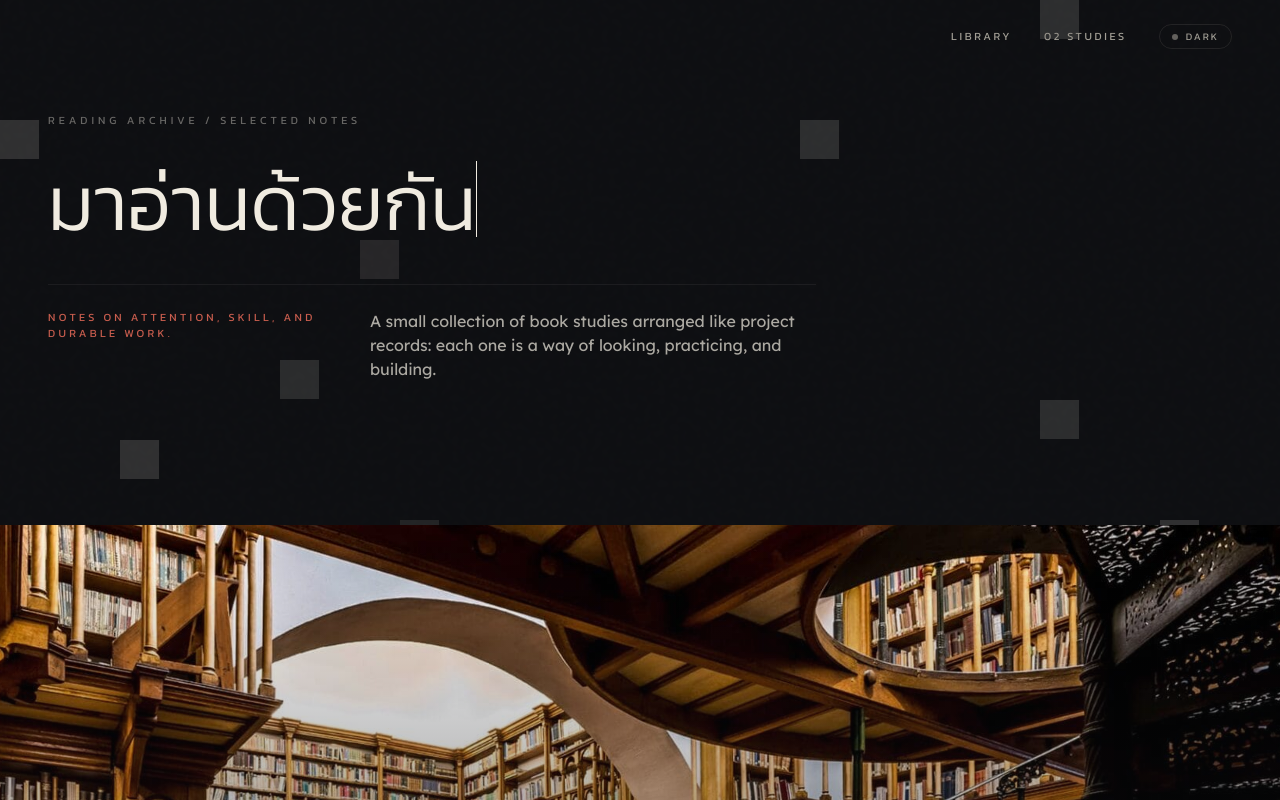
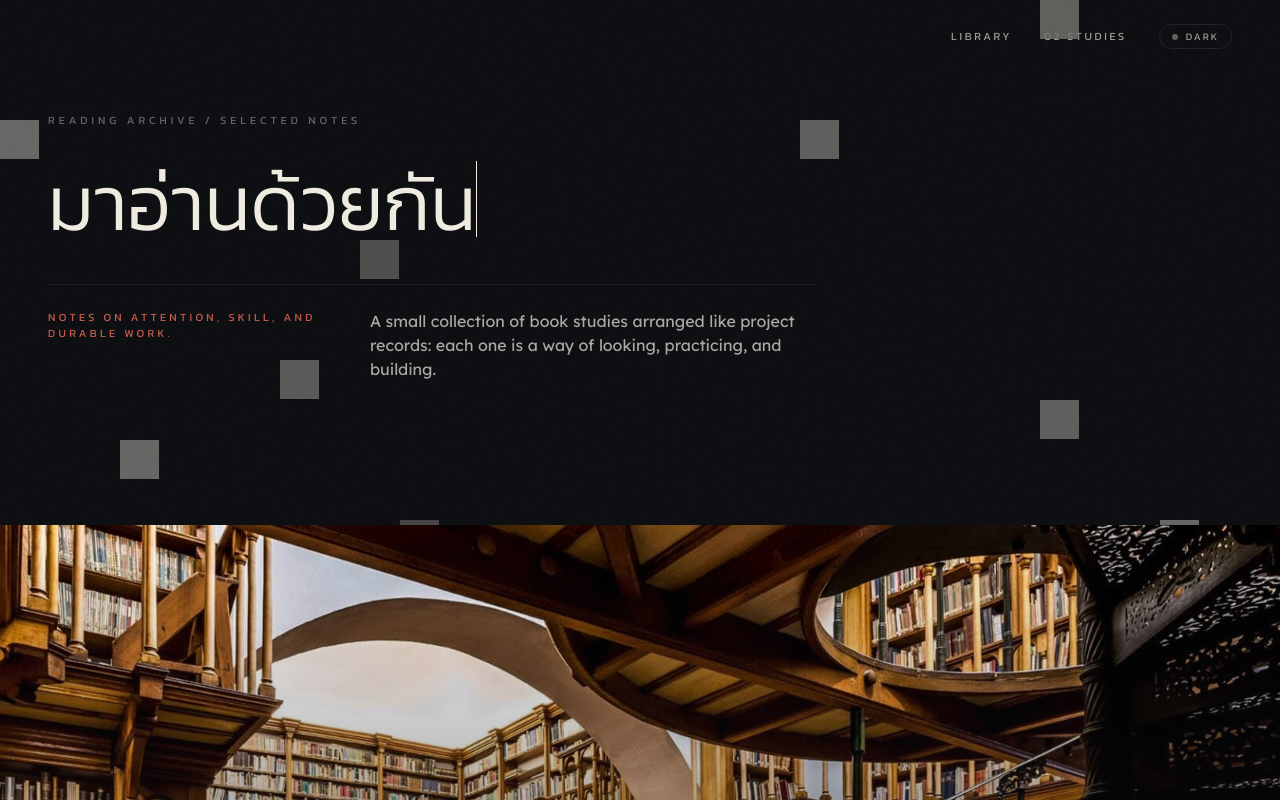
Before and after one commit to kawin05/books, a Next.js app: page / in a window 1280 px wide. Shown: the top 800 px of the page. Built offline with nearby package versions, Linux system fonts and the light colour scheme.

Commit message:
fix: grid lines visible — stroke 5%→15%, maxOpacity 0.15→0.4

```diff
--- a/components/AnimatedGridPattern.tsx
+++ b/components/AnimatedGridPattern.tsx
@@ -37,7 +37,7 @@ export function AnimatedGridPattern({
   strokeDasharray = 0,
   numSquares = 50,
   className,
-  maxOpacity = 0.15,
+  maxOpacity = 0.4,
   duration = 4,
   repeatDelay = 0.5,
   ...props
@@ -126,7 +126,7 @@ export function AnimatedGridPattern({
       ref={containerRef}
       aria-hidden="true"
       className={cn(
-        'pointer-events-none absolute inset-0 h-full w-full fill-text-muted/5 stroke-text-muted/5',
+        'pointer-events-none absolute inset-0 h-full w-full fill-text-muted/15 stroke-text-muted/15',
         className,
       )}
       {...props}
```
